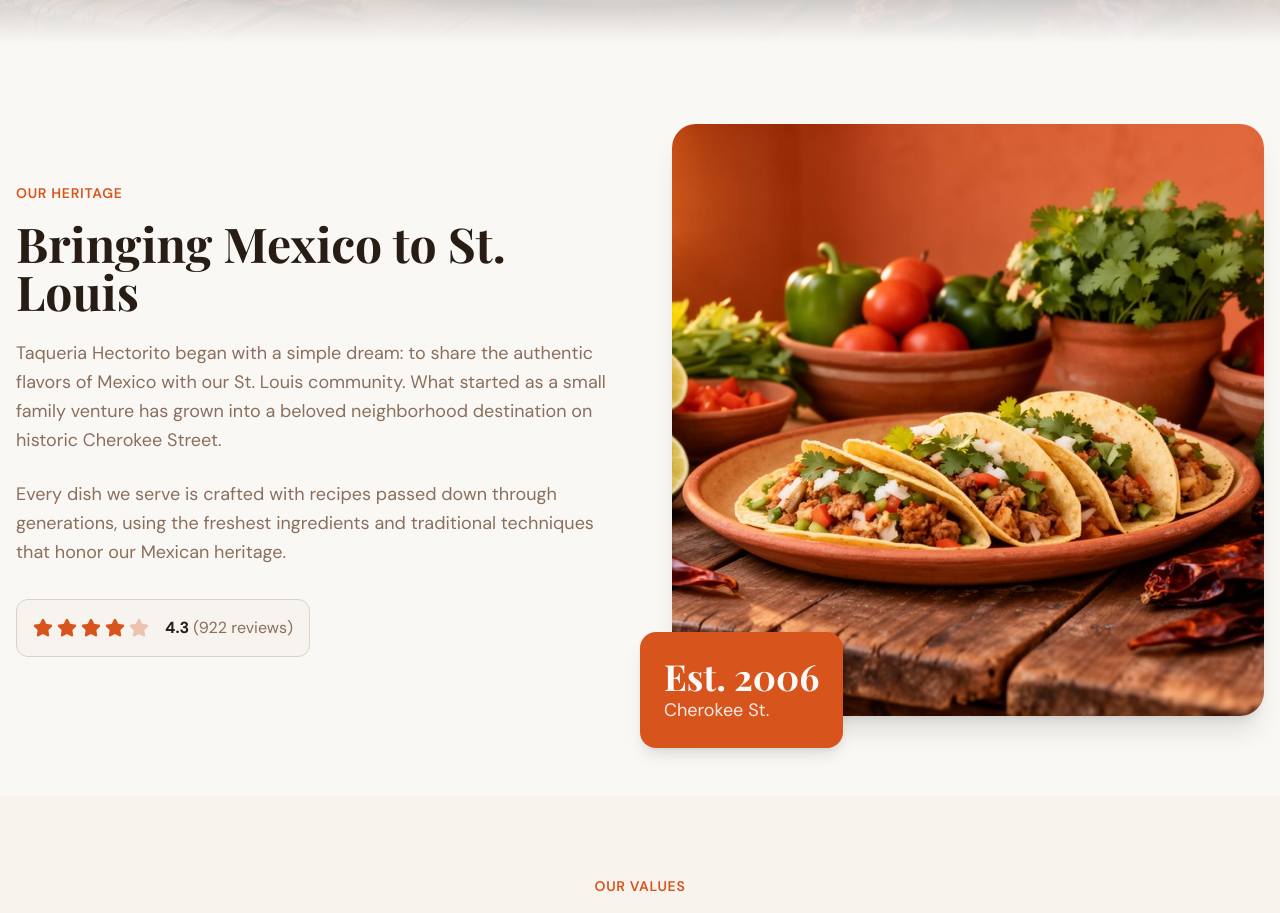
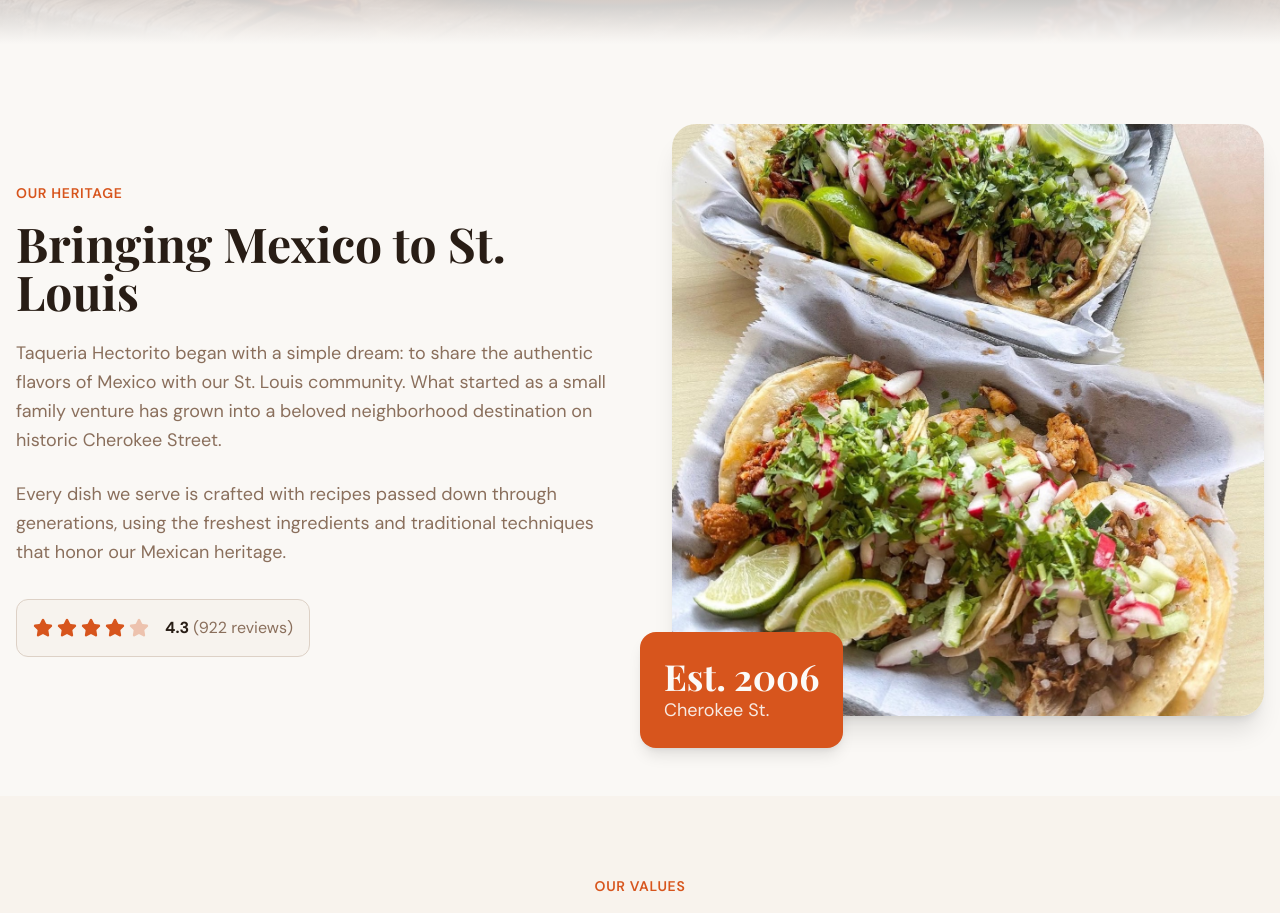
Before and after one commit to NeosTechus/tacoshectorito, a React (Vite) app: page /about in a window 1280 px wide. Shown: the part 560-1473 px from the top of the page. Built offline with nearby package versions, Linux system fonts and the light colour scheme; no server answers; the HTML template or start-up script is replaced by a standard one.

Commit message:
updated about main image

```diff
--- a/src/pages/AboutPage.tsx
+++ b/src/pages/AboutPage.tsx
@@ -132,8 +132,8 @@
             >
               <div className="aspect-square rounded-3xl overflow-hidden shadow-xl">
                 <img
-                  src={heroImg}
-                  alt="Taqueria Hectorito Interior"
+                  src="/about.jpeg"
+                  alt="Taqueria Hectorito Food"
                   className="w-full h-full object-cover"
                 />
               </div>
```
Also changed, not shown: public/about.jpeg (added).
